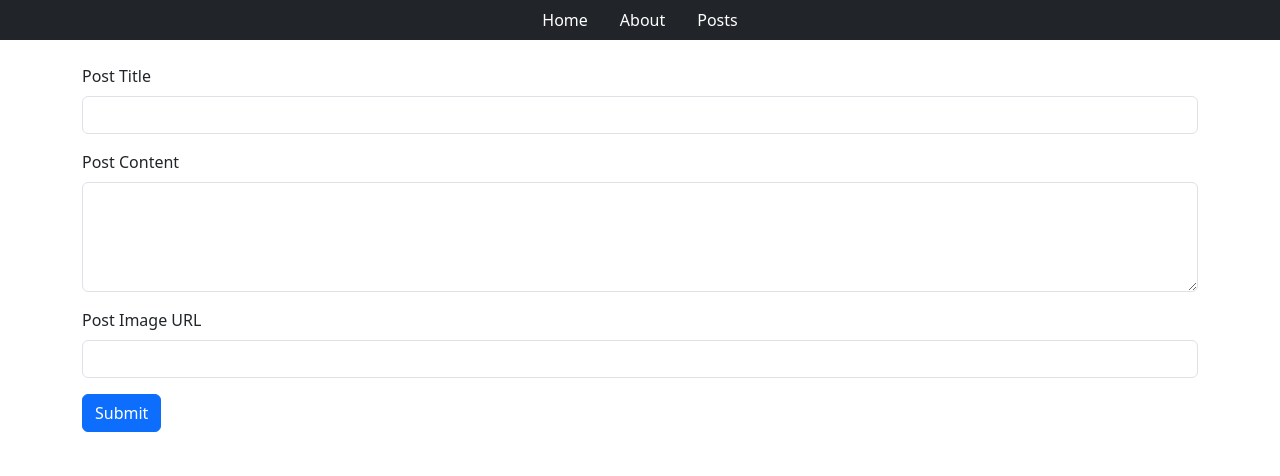
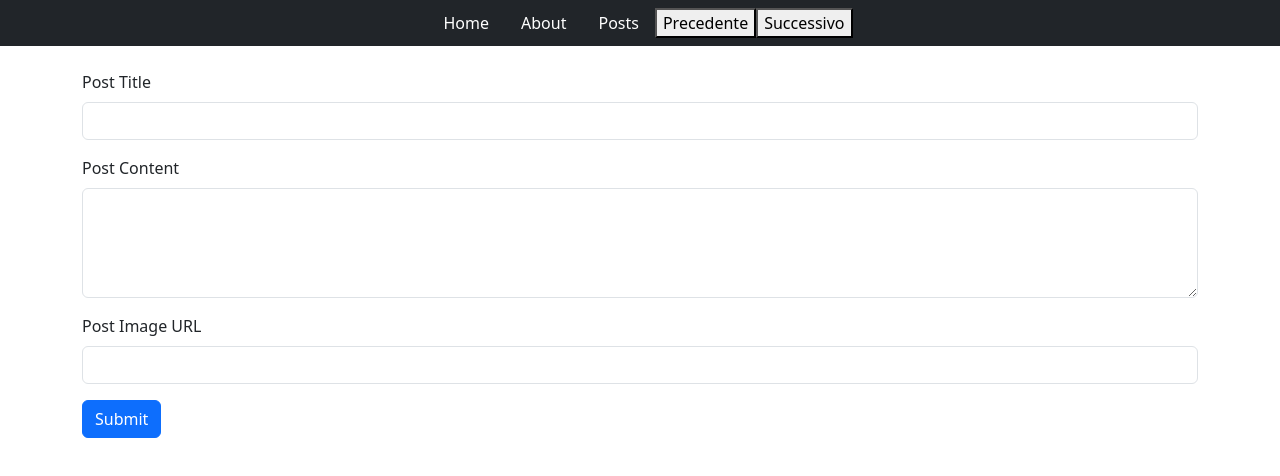
Before and after one commit to MarcoMechini/react-router, a React (Vite) app: page / in a window 1280 px wide. Shown: the top 476 px of the page. Built offline with nearby package versions, Linux system fonts and the light colour scheme.

Commit message:
feat: aggiunta navigazione

```diff
--- a/src/components/AppNavList.jsx
+++ b/src/components/AppNavList.jsx
@@ -1,6 +1,8 @@
 import { Link, NavLink } from 'react-router-dom';
+import { useNavigate } from 'react-router-dom'
 
 export default function AppNavList() {
+    const navigate = useNavigate();
     const navMenu = [
         {
             path: '/',
@@ -22,9 +24,13 @@ export default function AppNavList() {
                 <NavLink key={curLink.title} to={curLink.path} className='nav-link mx-3 text-white'>{curLink.title}</NavLink>
             ))
             }
-            {/* <NavLink to="/">Home</NavLink>
-            <NavLink to="/about">About</NavLink>
-            <NavLink to="/posts">Posts</NavLink> */}
+            <button onClick={() => {
+                navigate(-1);
+            }}>Precedente</button>
+
+            <button onClick={() => {
+                navigate(+1);
+            }}>Successivo</button>
         </nav >
     )
 
```
